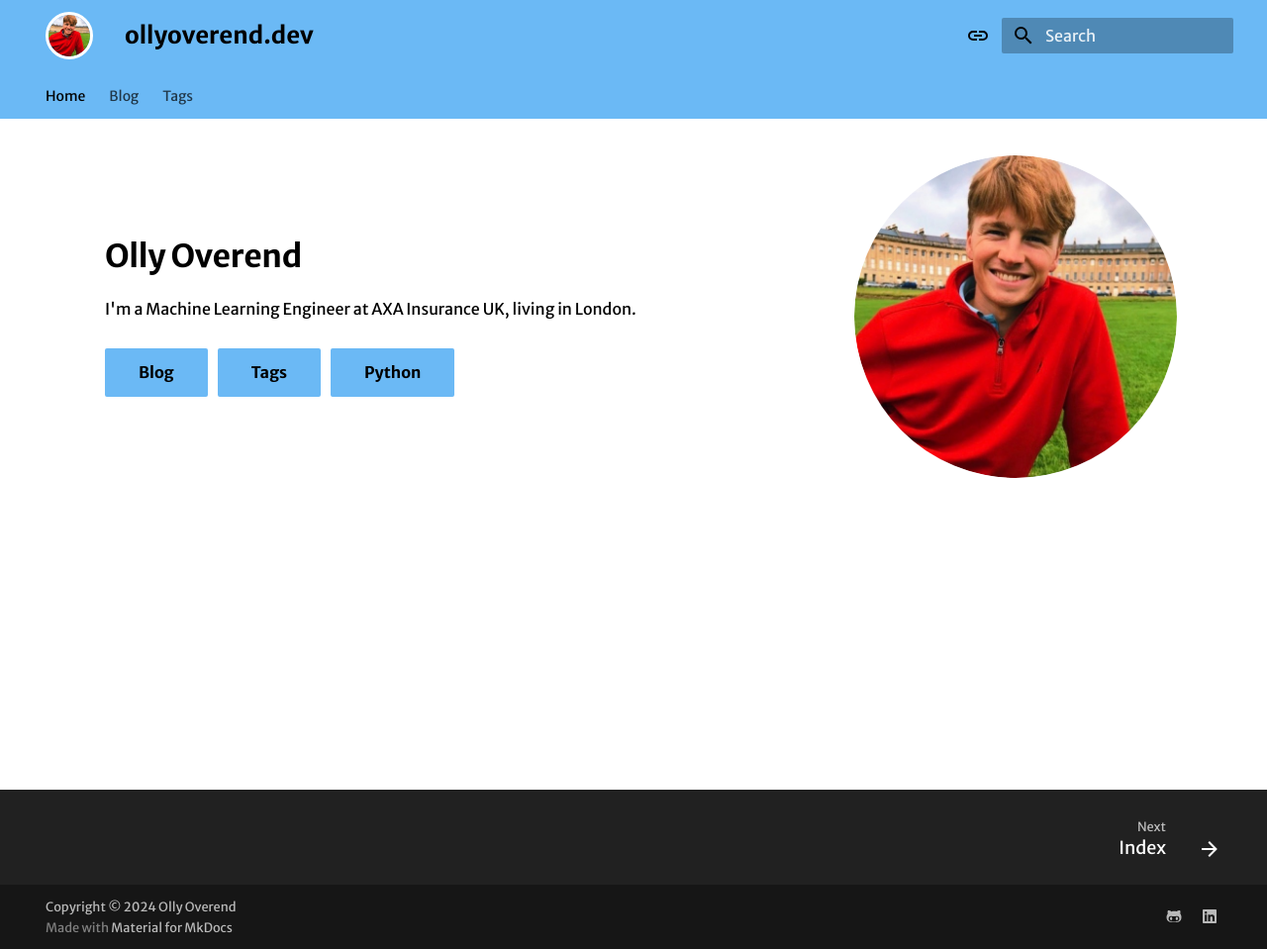
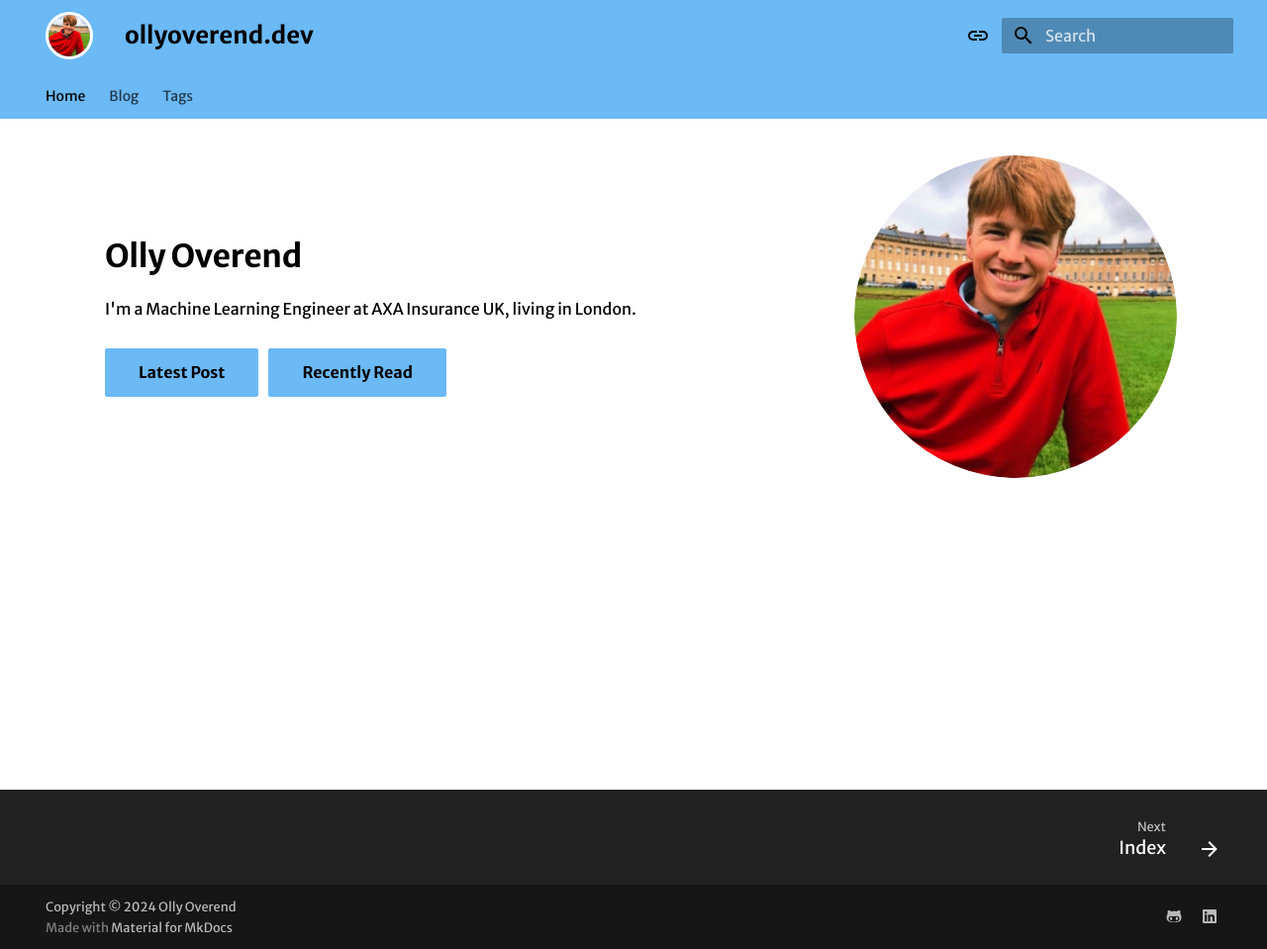
Before and after one commit to OliverOverend/ollyoverend.dev, an MkDocs documentation site: the page built from docs/index.md, in a window 1280 px wide and 959 px high. Shown: the whole window at 99% size. Built offline with MkDocs 1.6.1 and Material for MkDocs 9.7.7, drawn with Linux system fonts in a browser that asks for light colours; some web fonts are replaced.

Commit message:
Updates button links in extra section for improved navigation; replaces Blog and Tags with Latest Post and Recently Read

```diff
--- a/mkdocs.yml
+++ b/mkdocs.yml
@@ -97,14 +97,11 @@ extra:
     description: |
       I'm a Machine Learning Engineer at AXA Insurance UK, living in London.
     buttons:
-      - name: Blog
-        url: blog/
+      - name: Latest Post
+        url: blog/2025/06/21/managing-python-dependencies/
         theme: md-button md-button--primary
-      - name: Tags
-        url: blog/tags/
-        theme: md-button md-button--primary
-      - name: Python
-        url: blog/category/python/
+      - name: Recently Read
+        url: https://www.industrialempathy.com/posts/design-docs-at-google/
         theme: md-button md-button--primary
 
 nav:
```
